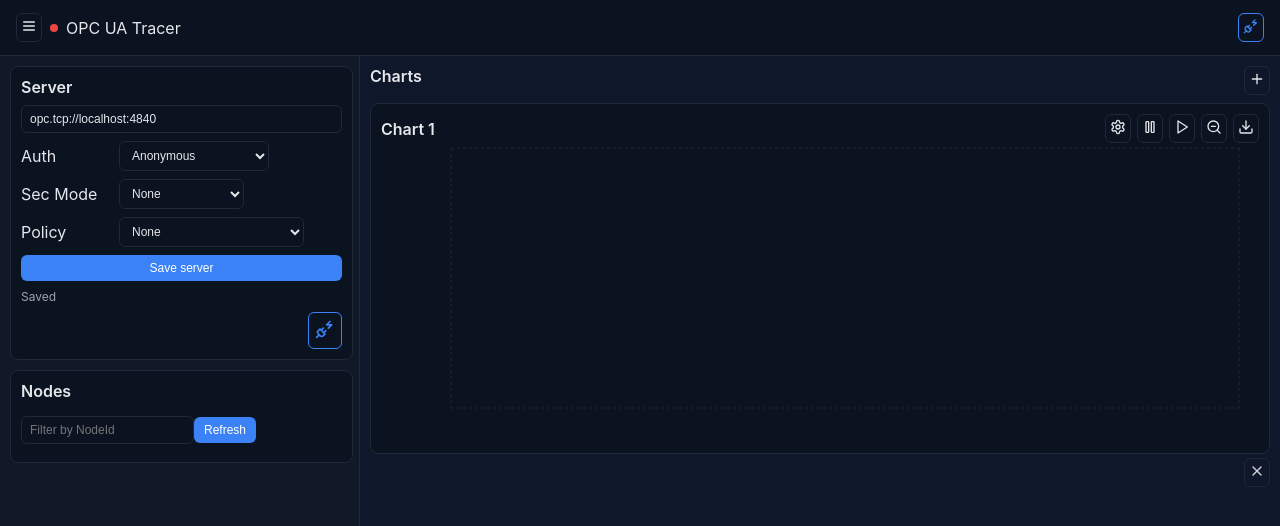
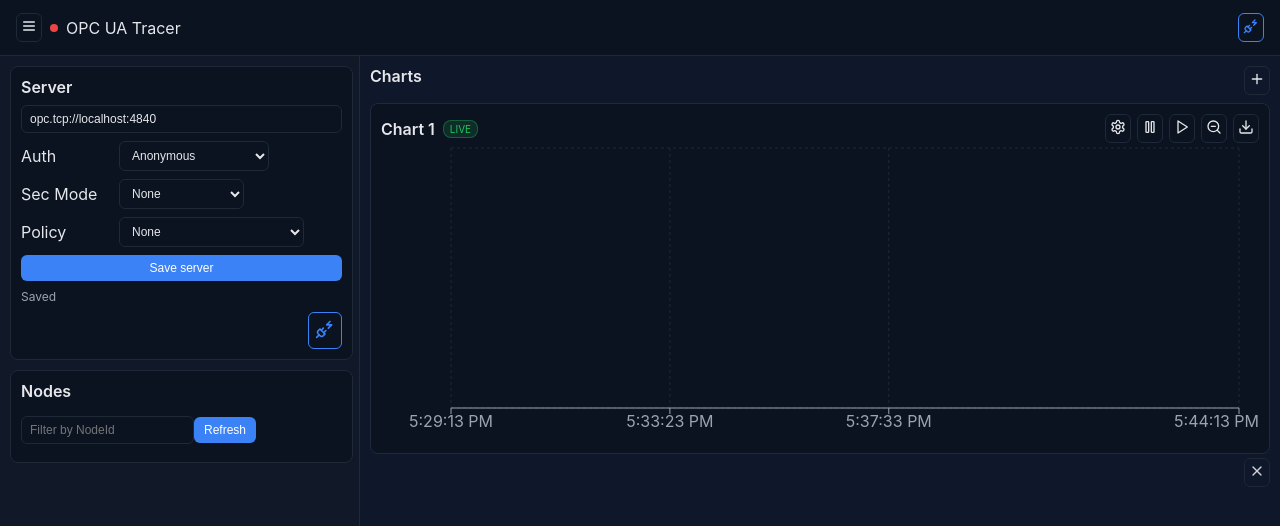
Before and after one commit to CarlHideBr/opcua-tracer, a React (Vite) app: page / in a window 1280 px wide. Shown: the top 526 px of the page. Built offline with nearby package versions, Linux system fonts and the light colour scheme.

Commit message:
feat(charts): live x-axis windowing, retention buffer, paused/live indicator, controlled window input, paused pan

```diff
--- a/src/renderer/ui/Charts.tsx
+++ b/src/renderer/ui/Charts.tsx
@@ -2,7 +2,7 @@
 import { LineChart, Line, XAxis, YAxis, CartesianGrid, Tooltip, ResponsiveContainer } from 'recharts';
 import { useAppStore } from './store';
 import { useDrop } from 'react-dnd';
-import { Plus, Settings, X, Pause, Play, ZoomIn, ZoomOut, Download } from 'lucide-react';
+import { Plus, Settings, X, Pause, Play, ZoomIn, ZoomOut, Download, ChevronLeft, ChevronRight } from 'lucide-react';
 
 const palette = ['#60a5fa','#f472b6','#34d399','#fbbf24','#a78bfa','#f87171','#22d3ee','#e5e7eb'];
 
@@ -23,6 +23,7 @@
   series: { nodeId: string; label: string; visible?: boolean; color?: string }[] }>
 = ({ id, title, yMin, yMax, series }) => {
   const data = useAppStore(s => s.chartData);
+  const chart = useAppStore(s => s.charts.find(c => c.id === id));
   const toggleSeries = useAppStore(s => s.actions.toggleSeries);
   const addSeriesToChart = useAppStore(s => s.actions.addSeriesToChart);
   const setChartConfig = useAppStore(s => s.actions.setChartConfig);
@@ -80,14 +81,48 @@
     return { position: 'absolute', left, width, top: 0, bottom: 0, background: 'rgba(59,130,246,0.15)', border: '1px solid rgba(59,130,246,0.35)', pointerEvents: 'none' } as React.CSSProperties;
   }, [dragStart, dragEnd]);
 
+  // Compute x-axis domain and visible data based on live/paused/zoom
+  const { domain, visible } = useMemo(() => {
+    const now = Date.now();
+    const windowMin = (chart?.xRangeMinutes ?? 15) * 60 * 1000;
+    const right = chart?.paused ? (chart?.xRight ?? now) : now;
+    const baseFrom = right - windowMin;
+    const from = chart?.xZoom ? chart.xZoom[0] : baseFrom;
+    const to = chart?.xZoom ? chart.xZoom[1] : right;
+    const vis = data.filter(d => d.t >= from && d.t <= to);
+    return { domain: [from, to] as [number, number], visible: vis };
+  }, [chart?.paused, chart?.xRight, chart?.xRangeMinutes, chart?.xZoom, data]);
+
   return (
     <div ref={drop as any} className="card" style={{ outline: isOver ? '1px dashed rgba(59,130,246,0.6)' : 'none' }}>
       <div className="card-title">
-        <div style={{ fontWeight: 600 }}>{title}</div>
+        <div style={{ display: 'flex', alignItems: 'center', gap: 8 }}>
+          <div style={{ fontWeight: 600 }}>{title}</div>
+          <span style={{
+            fontSize: 10,
+            padding: '2px 6px',
+            borderRadius: 8,
+            background: chart?.paused ? 'rgba(234,179,8,0.15)' : 'rgba(34,197,94,0.15)',
+            color: chart?.paused ? '#eab308' : '#22c55e',
+            border: `1px solid ${chart?.paused ? 'rgba(234,179,8,0.35)' : 'rgba(34,197,94,0.35)'}`
+          }}>{chart?.paused ? 'PAUSED' : 'LIVE'}</span>
+        </div>
         <div className="card-actions">
           <button className="icon-button" title="Settings" onClick={() => setShowCfg(v => !v)}><Settings size={16} /></button>
           <button className="icon-button" title="Pause" onClick={() => pauseChart(id, true)}><Pause size={16} /></button>
           <button className="icon-button" title="Resume" onClick={() => pauseChart(id, false)}><Play size={16} /></button>
+          {chart?.paused && (
+            <>
+              <button className="icon-button" title="Pan left" onClick={() => {
+                const winMs = (chart?.xRangeMinutes ?? 15) * 60 * 1000;
+                panChart(id, -Math.round(winMs * 0.25));
+              }}><ChevronLeft size={16} /></button>
+              <button className="icon-button" title="Pan right" onClick={() => {
+                const winMs = (chart?.xRangeMinutes ?? 15) * 60 * 1000;
+                panChart(id, Math.round(winMs * 0.25));
+              }}><ChevronRight size={16} /></button>
+            </>
+          )}
           <button className="icon-button" title="Reset zoom" onClick={() => setZoom(id, undefined)}><ZoomOut size={16} /></button>
           <button className="icon-button" title="Export CSV" onClick={() => {
             const cols = ['t', ...series.map(s => s.nodeId)];
@@ -105,7 +140,7 @@
       {showCfg && (
         <div style={{ display: 'grid', gridTemplateColumns: 'repeat(6, 1fr)', gap: 8, marginTop: 8 }}>
           <label style={{ fontSize: 12 }}>Window (min)
-            <input className="input" type="number" min={1} max={120} defaultValue={15} onChange={(e) => setXRangeMinutes(id, Number(e.target.value))} />
+            <input className="input" type="number" min={1} max={720} value={chart?.xRangeMinutes ?? 15} onChange={(e) => setXRangeMinutes(id, Number(e.target.value))} />
           </label>
           <label style={{ fontSize: 12 }}>Y min
             <input className="input" type="number" placeholder="auto" onChange={(e) => setYScale(id, e.target.value === '' ? 'auto' : Number(e.target.value), undefined)} />
@@ -122,9 +157,9 @@
       <div style={{ height: 300, position: 'relative' }} ref={containerRef} onMouseDown={onMouseDown} onMouseMove={onMouseMove} onMouseUp={onMouseUp}>
         <div style={overlayStyle} />
         <ResponsiveContainer width="100%" height="100%">
-          <LineChart data={data} margin={{ top: 5, right: 20, left: 10, bottom: 5 }}>
+          <LineChart data={visible} margin={{ top: 5, right: 20, left: 10, bottom: 5 }}>
             <CartesianGrid strokeDasharray="3 3" stroke="#1f2937" />
-            <XAxis dataKey="t" tickFormatter={(t) => new Date(t).toLocaleTimeString()} stroke="#9ca3af" />
+            <XAxis type="number" dataKey="t" domain={domain as any} tickFormatter={(t) => new Date(t).toLocaleTimeString()} stroke="#9ca3af" />
             <YAxis domain={[yMin ?? 'auto', yMax ?? 'auto']} stroke="#9ca3af" />
             <Tooltip labelFormatter={(t) => new Date(Number(t)).toLocaleTimeString()} />
             {series.filter(s => s.visible !== false).map((s, i) => (
--- a/src/renderer/ui/store.ts
+++ b/src/renderer/ui/store.ts
@@ -86,7 +86,10 @@
       const allSeries = get().charts.flatMap((c: ChartConfig) => c.series.map((s: ChartSeries) => ({ nodeId: s.nodeId, label: s.label })));
       if (allSeries.length > 0) await api.subscribe(allSeries, 100); // 10 Hz
       // Heartbeat timer to ensure constant values still produce a line at 10 Hz
-      let hbTimer: any;
+  let hbTimer: any;
+  // Keep a longer history in memory so we can pan/zoom beyond the live window
+  const RETENTION_MINUTES = 360; // 6 hours at 10 Hz ~ 216k points
+  const RETENTION_POINTS = RETENTION_MINUTES * 60 * 10;
       const startHeartbeat = () => {
         clearInterval(hbTimer);
         hbTimer = setInterval(() => {
@@ -98,8 +101,7 @@
           const qt = Math.floor(t / 100) * 100; // quantize to 100ms buckets (10 Hz)
           if (last.t === qt) return; // already updated this bucket
           const copy: RealtimePoint = { ...last, t: qt };
-          const maxPoints = state.charts.reduce((acc, c) => Math.max(acc, c.xRangeMinutes), 15) * 60 * 10;
-          const next = [...state.chartData.slice(-maxPoints + 1), copy];
+          const next = [...state.chartData.slice(-RETENTION_POINTS + 1), copy];
           set({ chartData: next });
         }, 100);
       };
@@ -125,8 +127,8 @@
           (point as any)[d.nodeId] = v;
           next = [...next, point];
         }
-        const maxPoints = state.charts.reduce((acc, c) => Math.max(acc, c.xRangeMinutes), 15) * 60 * 10; // 10 Hz
-        next = next.slice(-maxPoints);
+  // Keep a fixed-size retention buffer (separate from visible window)
+  next = next.slice(-RETENTION_POINTS);
         set({ chartData: next });
       });
 
```
